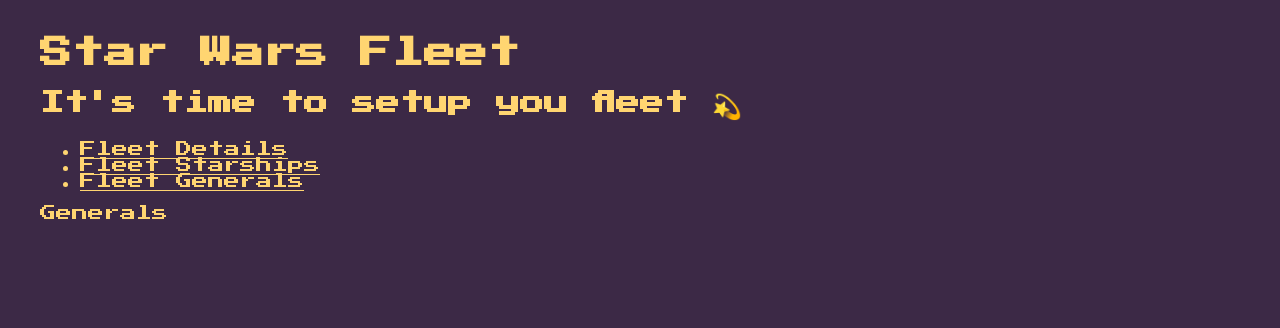
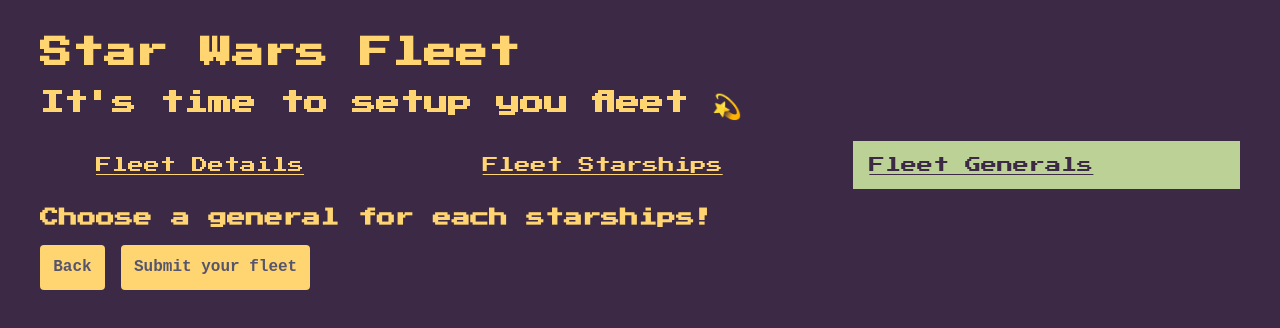
Before and after one commit to giuliacot/star-wars-fleet, a React (Create React App) app: page /generals in a window 1280 px wide. Shown: the top 328 px of the page. Built offline with nearby package versions, Linux system fonts and the light colour scheme.

Commit message:
adds starships and generals section

```diff
--- a/src/App.tsx
+++ b/src/App.tsx
@@ -6,6 +6,8 @@
 import { FleetData } from './Steps/fleetContext';
 import { Switch, Route, BrowserRouter as Router } from 'react-router-dom';
 import { Stepper } from './components/Stepper/Stepper';
+import { Starships } from './Steps/Starships/Starships';
+import { Generals } from './Steps/Generals/Generals';
 
 function App() {
   const queryClient = new QueryClient();
@@ -28,8 +30,8 @@
             <Stepper />
             <Switch>
               <Route path="/details" component={() => <Details />} />
-              <Route path="/starships" component={() => <div>Starships</div>} />
-              <Route path="/generals" component={() => <div>Generals</div>} />
+              <Route path="/starships" component={() => <Starships />} />
+              <Route path="/generals" component={() => <Generals />} />
             </Switch>
           </Router>
         </QueryClientProvider>
--- /dev/null
+++ b/src/Steps/Generals/Generals.tsx
@@ -0,0 +1,105 @@
+import React, { FunctionComponent, SetStateAction, useState } from 'react';
+import { SearchBar } from '../../components/SearchBar/SearchBar';
+import { StarshipsEnrich, useFleetContext } from '../fleetContext';
+import { People as SwapiPeople } from '../../types/swapi';
+import { Button } from '../../components/Button/Button';
+import { useHistory } from 'react-router-dom';
+
+const GeneralItem: FunctionComponent<{
+  starship: StarshipsEnrich;
+  checkGeneral: (generalName: string) => boolean;
+  errors: string[][];
+  setErrors: React.Dispatch<React.SetStateAction<string[][]>>;
+}> = ({ starship, checkGeneral, setErrors, errors }) => {
+  const { addGeneral } = useFleetContext();
+
+  return (
+    <div key={starship.name + 'item'}>
+      <p>{starship.name}</p>
+      <SearchBar<SwapiPeople>
+        label={'Search your General'}
+        kind="people"
+        name="general"
+        initialValue={starship.general || ''}
+        matchingCheck={(v1: SwapiPeople, choosen: string) =>
+          v1.name === choosen
+        }
+        set={(value: SwapiPeople) => {
+          if (checkGeneral(value.name)) {
+            // TODO add info of which ship is matched already
+            // TODo style error input
+            setErrors([[starship.name, 'This general is already taken 🥺']]);
+          } else {
+            addGeneral({ ...starship, general: value.name });
+            setErrors(errors?.filter((e) => e[0] !== starship.name));
+          }
+        }}
+      />{' '}
+      {errors &&
+        errors.map((err) => {
+          if (err[0] === starship.name) {
+            return <p>{`${err[1]}`}</p>;
+          }
+        })}
+    </div>
+  );
+};
+
+export const Generals: FunctionComponent = () => {
+  const { fleet } = useFleetContext();
+  const [errors, setErrors] = useState<string[][]>([]); //Tuple of errors
+  const history = useHistory();
+
+  const checkGeneralAlreadyPresent = (generalName: string) => {
+    if (
+      fleet.starships &&
+      fleet.starships.filter((i) => i.general === generalName).length > 0
+    ) {
+      return true;
+    } else {
+      return false;
+    }
+  };
+
+  const onSubmit = (e: React.FormEvent<HTMLFormElement>) => {
+    e.preventDefault();
+    debugger;
+    if (fleet.starships?.find((s) => s.general === undefined)) {
+      setErrors([
+        [
+          'generals',
+          "It's seems your are not choose a general for every starship 🥺",
+        ],
+      ]);
+    }
+  };
+  return (
+    <form onSubmit={onSubmit}>
+      <h3>Choose a general for each starships!</h3>
+      {fleet.starships?.map((s) => (
+        <GeneralItem
+          key={s.name}
+          starship={s}
+          checkGeneral={checkGeneralAlreadyPresent}
+          errors={errors}
+          setErrors={setErrors}
+        />
+      ))}
+      {errors &&
+        errors.map((e) => {
+          if (e[0] === 'generals') {
+            return <p>{e[1]}</p>;
+          }
+        })}
+      <Button
+        onClick={() => {
+          history.push('/starships');
+        }}
+      >
+        Back
+      </Button>
+      &nbsp;
+      <Button>Submit your fleet</Button>
+    </form>
+  );
+};
--- a/src/Steps/Starships/Starships.tsx
+++ b/src/Steps/Starships/Starships.tsx
@@ -1,5 +1,58 @@
-import React, { FunctionComponent } from 'react';
+import React, { FunctionComponent, useState } from 'react';
+import { Link, useHistory } from 'react-router-dom';
+import { Button } from '../../components/Button/Button';
+import { Card } from '../../components/Card/Card';
+import { SearchBar } from '../../components/SearchBar/SearchBar';
+import { Starships as SwapiStarships } from '../../types/swapi';
+import { useFleetContext } from '../fleetContext';
 
 export const Starships: FunctionComponent = () => {
-  return <div>Starships </div>;
+  const { fleet, updateStarships, removeStarships } = useFleetContext();
+  const history = useHistory();
+  const [errors, setErrors] = useState<string[][]>();
+
+  const onSubmit = (e: React.FormEvent<HTMLFormElement>) => {
+    e.preventDefault();
+    if (fleet.starships && fleet.starships?.length > 0) {
+      history.push('/generals');
+    } else {
+      setErrors([['starship', 'Your fleet has not starships. 🥺']]);
+    }
+  };
+  return (
+    <div>
+      <form onSubmit={onSubmit}>
+        <SearchBar
+          label="Compose your fleet with starships"
+          kind="starships"
+          name="starships"
+          initialValue={''}
+          matchingCheck={(v1: SwapiStarships, choosen: string) =>
+            v1.name === choosen
+          }
+          set={(value: SwapiStarships) => {
+            updateStarships([value]);
+          }}
+        ></SearchBar>
+        {errors && errors.map((err) => <p>{`${err[1]}`}</p>)}
+        {fleet.starships &&
+          fleet.starships.map((s) => (
+            <div key={s.name}>
+              <Card name={s.name}>
+                <p>Crew size: {s.crew}</p>
+                <p>Model: {s.model}</p>
+                <Button onClick={() => removeStarships(s)}>Remove</Button>
+              </Card>
+            </div>
+          ))}
+        <Button>
+          <Link to={(location) => ({ ...location, pathname: '/details' })}>
+            Back
+          </Link>
+        </Button>
+        &nbsp;
+        <Button>Next</Button>
+      </form>
+    </div>
+  );
 };
--- a/src/Steps/fleetContext.tsx
+++ b/src/Steps/fleetContext.tsx
@@ -4,24 +4,44 @@
   useContext,
   useState,
 } from 'react';
-import { People } from '../hooks/usePeople';
+import {
+  People as SwapiPeople,
+  Starships as SwapiStarships,
+} from '../types/swapi';
+
+export type General = {
+  name?: string;
+  starship: string;
+};
+
+export type StarshipsEnrich = SwapiStarships & { general?: string };
 
 export type FleetSetup = {
   name?: string;
   description?: string;
-  commander?: People;
+  commander?: SwapiPeople;
+  starships?: StarshipsEnrich[];
 };
 
 export type FleetValue = {
   fleet: FleetSetup;
-  updateFleet: (c: Partial<FleetSetup>) => void;
+  updateFleet: (f: Partial<FleetSetup>) => void;
+  updateStarships: (s: StarshipsEnrich[]) => void;
+  removeStarships: (s: StarshipsEnrich) => void;
+  addGeneral: (s: StarshipsEnrich) => void;
 };
 
-export const updateFleet = (f: FleetSetup) => {};
+const updateFleet = (f: FleetSetup) => null;
+const updateStarships = (s: StarshipsEnrich[]) => null;
+const removeStarships = (s: StarshipsEnrich) => null;
+const addGeneral = (s: StarshipsEnrich) => null;
 
 const FleetContext = React.createContext<FleetValue>({
   fleet: {},
   updateFleet,
+  updateStarships,
+  removeStarships,
+  addGeneral,
 });
 
 export const useFleetContext = () => {
@@ -32,12 +52,48 @@
   React.HTMLAttributes<HTMLButtonElement> & ReactNode
 > = ({ children }) => {
   const [newFleet, setFleet] = useState<FleetSetup>({});
+
   const updateFleet = (f: FleetSetup) => {
     setFleet({ ...newFleet, ...f });
   };
 
+  const updateStarships = (s: StarshipsEnrich[]) => {
+    if (newFleet.starships && newFleet.starships?.length > 0) {
+      setFleet({ ...newFleet, starships: [...newFleet.starships, ...s] });
+    } else {
+      setFleet({ ...newFleet, starships: s });
+    }
+  };
+
+  const removeStarships = (s: StarshipsEnrich) => {
+    setFleet({
+      ...newFleet,
+      starships: newFleet.starships?.filter((i) => i !== s),
+    });
+  };
+
+  const addGeneral = (g: StarshipsEnrich) => {
+    const updatedStartships = newFleet.starships?.map((i) => {
+      return i.name === g.name ? { ...i, general: g.general } : i;
+    });
+
+    if (newFleet.starships && updatedStartships) {
+      setFleet({ ...newFleet, starships: [...updatedStartships] });
+    } else {
+      throw new Error('Ops There is no starship');
+    }
+  };
+
   return (
-    <FleetContext.Provider value={{ fleet: newFleet, updateFleet }}>
+    <FleetContext.Provider
+      value={{
+        fleet: newFleet,
+        updateFleet,
+        updateStarships,
+        removeStarships,
+        addGeneral,
+      }}
+    >
       {children}
     </FleetContext.Provider>
   );
--- a/src/components/Button/Button.tsx
+++ b/src/components/Button/Button.tsx
@@ -5,7 +5,7 @@
   React.HTMLAttributes<HTMLButtonElement> & ReactNode
 > = ({ children, onClick }) => {
   return (
-    <button className={style.button} type="submit" onClick={onClick}>
+    <button className={style.button} onClick={onClick}>
       {children}
     </button>
   );
--- a/src/components/SearchBar/SearchBar.tsx
+++ b/src/components/SearchBar/SearchBar.tsx
@@ -1,30 +1,32 @@
-import React, {
-  FunctionComponent,
-  ReactNode,
-  RefObject,
-  useEffect,
-  useState,
-} from 'react';
+import React, { useEffect, useState } from 'react';
 import { useQuery } from 'react-query';
-import { People } from '../../Steps/Details/People/People';
 import { useFleetContext } from '../../Steps/fleetContext';
-import { People as SwapiPeople } from '../../types/swapi';
+
 import { Input } from '../Input/Input';
 
-type SearchBarProps = {
+type Props<T> = {
   label: string;
-  kind: 'people' | 'starships' | 'vehicles' | 'species' | 'planets' | 'films';
+  kind: 'people' | 'starships';
+  name: string;
+  set: (value: T) => void;
+  matchingCheck: (v1: T, choosen: string) => boolean;
+  initialValue: string;
 } & React.HTMLAttributes<HTMLInputElement | HTMLDataListElement>;
 
-export const SearchBar: FunctionComponent<SearchBarProps> = ({
+export function SearchBar<T>({
   label,
   kind,
-}) => {
-  const { updateFleet, fleet } = useFleetContext();
+  name,
+  set,
+  matchingCheck,
+  initialValue,
+}: Props<T>) {
+  const { fleet } = useFleetContext();
   const dataListName = label.trim().toLowerCase();
-  const [value, setValue] = useState(fleet.commander?.name || '');
-  const [possibleValues, setPossibleValues] = useState<SwapiPeople[]>([]);
-  const { isLoading, error, data, refetch } = useQuery('search', () =>
+  const [value, setValue] = useState<string>(initialValue);
+  const [possibleValues, setPossibleValues] = useState<T[]>([]);
+
+  const { isLoading, error, data, refetch } = useQuery(dataListName, () =>
     fetch(`https://swapi.dev/api/${kind}/?search=${value}`).then((res) =>
       res.json(),
     ),
@@ -35,12 +37,24 @@
     refetch();
   }, [value]);
 
-  // Set commander only when it is choosen one from the list
+  // Set datalist options to validate input
   useEffect(() => {
     if (data?.results) {
       setPossibleValues(data.results);
     }
   }, [data]);
+
+  const onChange = (e: React.FormEvent<HTMLInputElement>) => {
+    setValue(e.currentTarget.value);
+
+    const isPossibileValue = possibleValues.find((i) =>
+      matchingCheck(i, e.currentTarget.value),
+    );
+
+    if (isPossibileValue) {
+      set(isPossibileValue);
+    }
+  };
 
   if (error) throw error;
 
@@ -51,26 +65,8 @@
       <Input
         label={label}
         type="text"
-        onChange={(e: React.FormEvent<HTMLInputElement>) => {
-          setValue(e.currentTarget.value);
-
-          const commander = possibleValues.find(
-            (i: Record<string, string | string[]>) =>
-              i.name === e.currentTarget.value,
-          );
-
-          if (commander) {
-            updateFleet({
-              commander: {
-                name: commander.name,
-                gender: commander.gender,
-                birthYear: commander.birth_year,
-                species: commander.species,
-                homeworld: commander.homeworld,
-              },
-            });
-          }
-        }}
+        name={name}
+        onChange={onChange}
         list={dataListName}
         value={value || ''}
       />
@@ -86,4 +82,4 @@
       )}
     </div>
   );
-};
+}
--- a/src/components/Stepper/Stepper.module.css
+++ b/src/components/Stepper/Stepper.module.css
@@ -1,4 +1,14 @@
-.link {
-  text-decoration-color: var(--maincolor);
+.stepWrapper {
+  display: flex;
+}
+
+.step {
   color: var(--maincolor);
+  flex: 33% 0 1;
+  padding: 1rem;
 }
+
+.currentStep {
+  color: var(--mainbg);
+  background-color: var(--hovercolor);
+}
--- a/src/components/Stepper/Stepper.tsx
+++ b/src/components/Stepper/Stepper.tsx
@@ -1,25 +1,31 @@
 import React, { FunctionComponent } from 'react';
-import { Link } from 'react-router-dom';
+import { Link, NavLink } from 'react-router-dom';
 import style from './Stepper.module.css';
 
 export const Stepper: FunctionComponent = () => {
   return (
-    <ul>
-      <li>
-        <Link className={style.link} to="/details">
-          Fleet Details
-        </Link>
-      </li>
-      <li>
-        <Link className={style.link} to="/starships">
-          Fleet Starships
-        </Link>
-      </li>
-      <li>
-        <Link className={style.link} to="/generals">
-          Fleet Generals
-        </Link>
-      </li>
+    <ul className={style.stepWrapper}>
+      <NavLink
+        className={style.step}
+        to="/details"
+        activeClassName={style.currentStep}
+      >
+        Fleet Details
+      </NavLink>
+      <NavLink
+        className={style.step}
+        to="/starships"
+        activeClassName={style.currentStep}
+      >
+        Fleet Starships
+      </NavLink>
+      <NavLink
+        className={style.step}
+        to="/generals"
+        activeClassName={style.currentStep}
+      >
+        Fleet Generals
+      </NavLink>
     </ul>
   );
 };
```
Also changed, not shown: src/Steps/Details/Details.tsx (+15 -2 lines), src/Steps/Details/People/People.tsx (+4 -3 lines), src/components/SearchBar/usePeopleSearch.tsx (added, +9 -0 lines), src/types/swapi.ts (+18 -0 lines), 1 other file (tests, documents, lock files or other folders).
